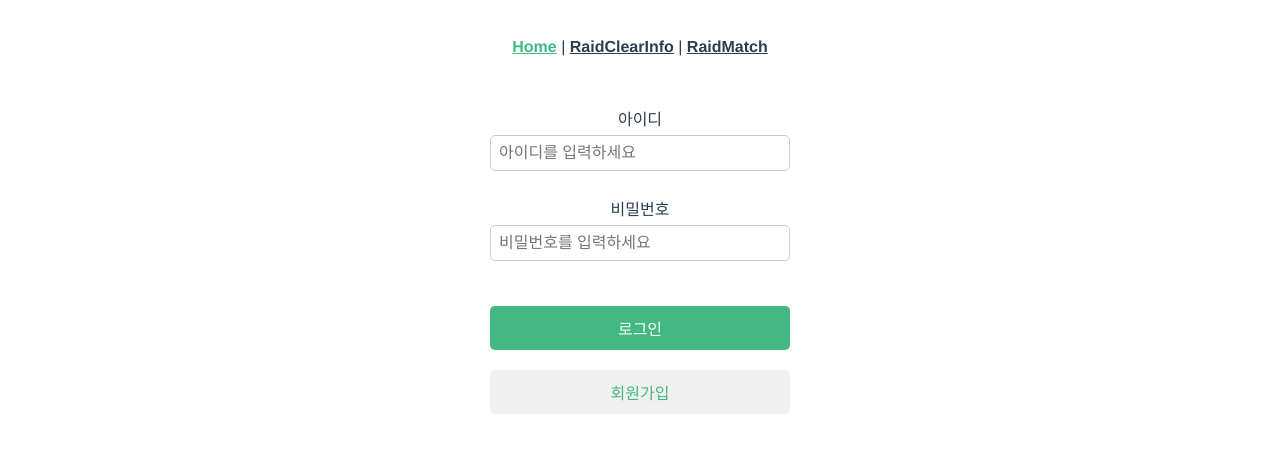
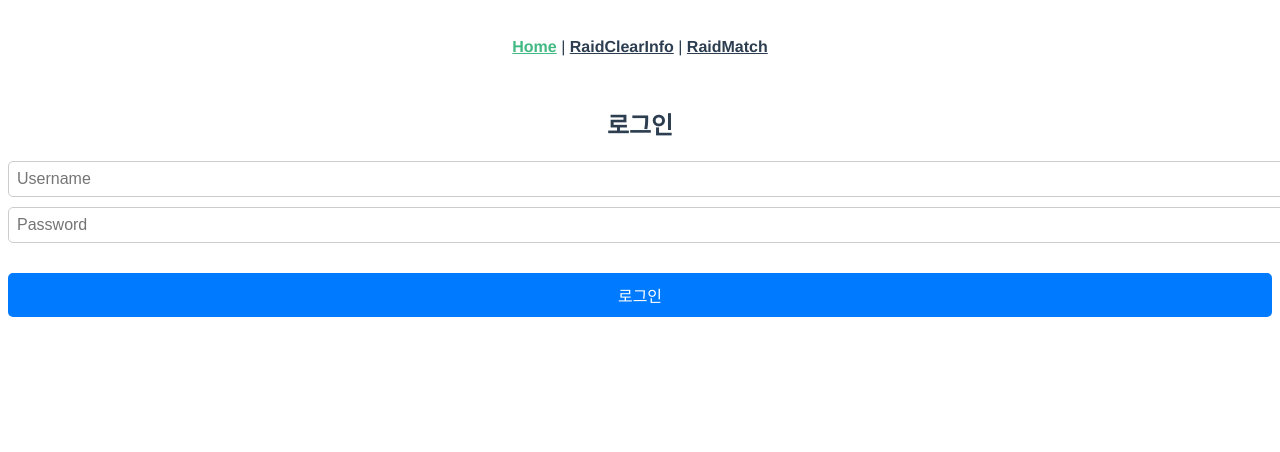
Before and after one commit to lmh5050/vuefrontwas, a Vue app: page / in a window 1280 px wide. Shown: the top 452 px of the page. Built offline with nearby package versions, Linux system fonts and the light colour scheme.

Commit message:
회원가입 프론트 그리기 전까지

```diff
--- /dev/null
+++ b/src/axios.js
@@ -0,0 +1,21 @@
+import axios from "axios";
+
+// Axios 인스턴스 생성
+const axiosInstance = axios.create({
+  baseURL: "http://localhost:8080/api", // API의 기본 URL
+  timeout: 5000, // 요청 타임아웃
+});
+
+// 요청 인터셉터 설정
+axiosInstance.interceptors.request.use(
+  (config) => {
+    const token = localStorage.getItem("jwt"); // JWT 토큰을 localStorage에서 가져오기
+    if (token) {
+      config.headers.Authorization = `Bearer ${token}`; // Authorization 헤더 추가
+    }
+    return config;
+  },
+  (error) => Promise.reject(error)
+);
+
+export default axiosInstance;
--- a/src/components/HelloWorld.vue
+++ b/src/components/HelloWorld.vue
@@ -1,90 +1,44 @@
 <template>
-  <div class="login-container">
-    <form @submit.prevent="handleLogin">
-      <div class="input-group">
-        <label for="username">아이디</label>
-        <input type="text" id="username" v-model="username" placeholder="아이디를 입력하세요" required />
-      </div>
-      <div class="input-group">
-        <label for="password">비밀번호</label>
-        <input type="password" id="password" v-model="password" placeholder="비밀번호를 입력하세요" required />
-      </div>
-      <button type="submit" class="login-button">로그인</button>
+  <div>
+    <h2>로그인</h2>
+    <form @submit.prevent="login">
+      <input v-model="username" placeholder="Username" />
+      <input v-model="password" placeholder="Password" type="password" />
+      <button type="submit">로그인</button>
     </form>
-    <div class="signup-link">
-      <button @click="goToSignUp" class="signup-button">회원가입</button>
-    </div>
+    <p v-if="error">{{ error }}</p>
   </div>
 </template>
 
 <script>
+import axios from "@/axios";
+
 export default {
-  name: 'HelloWorld',
-  props: {
-    msg: String
-  },
   data() {
     return {
-      username: '',
-      password: ''
+      username: "",
+      password: "",
+      error: null,
     };
   },
   methods: {
-    handleLogin() {
-      // 로그인 처리 로직 추가
-      console.log('로그인 시도', this.username, this.password);
+    async login() {
+      try {
+        const response = await axios.post("/auth/login", {
+          username: this.username,
+          password: this.password,
+        });
+        const token = response.data.token;
+
+        // JWT 저장
+        localStorage.setItem("jwt", token);
+
+        // 로그인 성공 시 메인 페이지로 이동
+        this.$router.push("/");
+      } catch (error) {
+        this.error = "로그인에 실패했습니다. 사용자명을 확인하세요.";
+      }
     },
-    goToSignUp() {
-      // 회원가입 페이지로 이동하는 로직 추가
-      console.log('회원가입 페이지로 이동');
-    }
-  }
-}
+  },
+};
 </script>
-
-<style scoped>
-.login-container {
-  width: 300px;
-  margin: 0 auto;
-  padding: 20px;
-  text-align: center;
-}
-
-.input-group {
-  margin-bottom: 15px;
-}
-
-.input-group label {
-  display: block;
-  margin-bottom: 5px;
-}
-
-.input-group input {
-  width: 100%;
-  padding: 8px;
-  box-sizing: border-box;
-}
-
-button {
-  padding: 10px 20px;
-  cursor: pointer;
-  width: 100%;
-  border: none;
-  border-radius: 5px;
-}
-
-.login-button {
-  background-color: #42b983;
-  color: white;
-  margin-bottom: 10px;
-}
-
-.signup-button {
-  background-color: #f0f0f0;
-  color: #42b983;
-}
-
-.signup-link {
-  margin-top: 10px;
-}
-</style>
```
